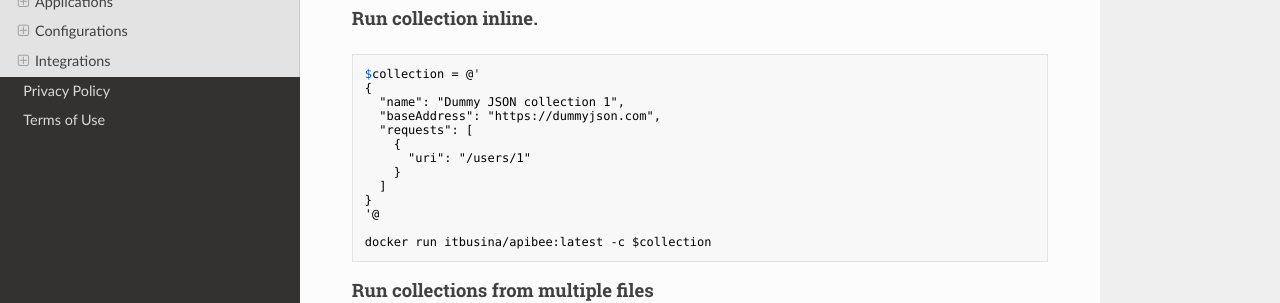
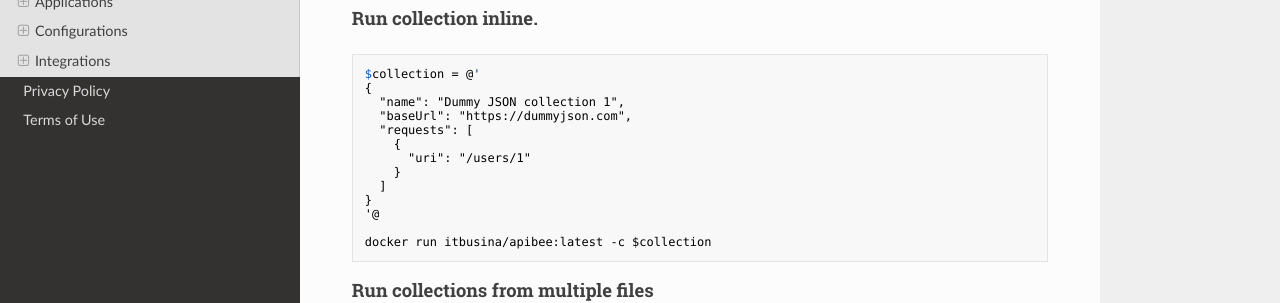
Before and after one commit to itbusina/testlemon-docs, an MkDocs documentation site: the page built from docs/docs/index.md, in a window 1280 px wide and 900 px high, scrolled down 1758 px. Shown: the part 179-482 px from the top of the window. Built offline with MkDocs 1.6.1, drawn with Linux system fonts in a browser that asks for light colours; nearby versions of some CDN libraries; some of the changed text lies outside the part shown.

Commit message:
Update index.md

````diff
--- a/docs/docs/index.md
+++ b/docs/docs/index.md
@@ -88,7 +88,7 @@ docker run itbusina/apibee:latest \
 $collection = @'
 {
   "name": "Dummy JSON collection 1",
-  "baseAddress": "https://dummyjson.com",
+  "baseUrl": "https://dummyjson.com",
   "requests": [
     {
       "uri": "/users/1"
@@ -249,7 +249,7 @@ Login to Dashboard and create a new project.
 #### Collection with base address
 ```json
 {
-    "baseAddress": "https://dummyjson.com",
+    "baseUrl": "https://dummyjson.com",
     "requests": [
       {
         "uri": "/users"
@@ -272,7 +272,7 @@ Login to Dashboard and create a new project.
 #### Collection with combination of base address and full url
 ```json
 {
-    "baseAddress": "https://dummyjson.com",
+    "baseUrl": "https://dummyjson.com",
     "requests": [
       {
         "uri": "/users"
@@ -292,7 +292,7 @@ JSON config
 ```json
 {
     "name": "Collection with dependant requests",
-    "baseAddress": "https://dummyjson.com",
+    "baseUrl": "https://dummyjson.com",
     "requests": [
       {
         "id": "auth",
@@ -313,7 +313,7 @@ JSON config
 YAML config
 ```yaml
 name: Collection with dependant requests
-baseAddress: https://dummyjson.com
+baseUrl: https://dummyjson.com
 requests:
 - id: auth
   uri: "/auth/login"
@@ -331,7 +331,7 @@ Use ```${{ context.<name> }}``` to use context in further requests.
 
 ```json
 {
-  "baseAddress": "https://dummyjson.com",
+  "baseUrl": "https://dummyjson.com",
   "requests": [
     {
       "id": "auth",
@@ -367,7 +367,7 @@ Tags are used to filter requests.
 ```json
 {
     "name": "Collection with Tags",
-    "baseAddress": "https://dummyjson.com",
+    "baseUrl": "https://dummyjson.com",
     "requests": [
       {
         "tags": [
@@ -384,7 +384,7 @@ Tags are used to filter requests.
 ```json
 {
     "name": "Collection with http method",
-    "baseAddress": "https://dummyjson.com",
+    "baseUrl": "https://dummyjson.com",
     "requests": [
       {
         "uri": "/users/1",
@@ -398,7 +398,7 @@ Tags are used to filter requests.
 ```json
 {
     "name": "Collection with http request headers",
-    "baseAddress": "https://dummyjson.com",
+    "baseUrl": "https://dummyjson.com",
     "requests": [
       {
         "uri": "/users/1",
@@ -414,7 +414,7 @@ Tags are used to filter requests.
 ```json
 {
     "name": "Collection with multiple API requests",
-    "baseAddress": "https://dummyjson.com",
+    "baseUrl": "https://dummyjson.com",
     "requests": [
       {
         "uri": "/auth/login",
@@ -436,7 +436,7 @@ Use ```${{ vars.<variable name> }}``` to put a variable in the collection.
 ```json
 {
     "name": "Collection with variables",
-    "baseAddress": "${{ vars.host }}",
+    "baseUrl": "${{ vars.host }}",
     "requests": [
       {
         "uri": "/products"
@@ -452,7 +452,7 @@ Use ```${{ secrets.<secret name> }}``` to put a secret in the collection.
 ```json
 {
     "name": "Collection with secrets",
-    "baseAddress": "https://dummyjson.com",
+    "baseUrl": "https://dummyjson.com",
     "requests": [
       {
         "uri": "/products"
@@ -484,7 +484,7 @@ Notes: make sure to specify the OpenAPI key and endpoint to use 'gpt-' function,
 ```json
 {
   "name": "Collections with functions",
-  "baseAddress": "https://dummyjson.com",
+  "baseUrl": "https://dummyjson.com",
   "requests": [
     {
       "uri": "/comments/add",
@@ -504,7 +504,7 @@ Currently you can use any OpenAI models and gemma:2b model from Ollama.
 ```json
 {
   "name": "Collections with functions",
-  "baseAddress": "https://dummyjson.com",
+  "baseUrl": "https://dummyjson.com",
   "requests": [
     {
       "uri": "/comments/add",
@@ -550,7 +550,7 @@ Use ```"<validator name>:<value>"``` format to add a response validator.
 ```json
 {
   "name": "Validate Http Status Code",
-  "baseAddress": "https://dummyjson.com",
+  "baseUrl": "https://dummyjson.com",
   "requests": [
     {
       "uri": "/auth/login",
@@ -566,7 +566,7 @@ Use ```"<validator name>:<value>"``` format to add a response validator.
 ```json
 {
   "name": "Validate Http Body (Full match)",
-  "baseAddress": "https://dummyjson.com",
+  "baseUrl": "https://dummyjson.com",
   "requests": [
     {
       "uri": "/auth/login",
@@ -582,7 +582,7 @@ Use ```"<validator name>:<value>"``` format to add a response validator.
 ```json
 {
   "name": "Validate Http Body (Contains)",
-  "baseAddress": "https://dummyjson.com",
+  "baseUrl": "https://dummyjson.com",
   "requests": [
     {
       "uri": "/auth/login",
@@ -598,7 +598,7 @@ Use ```"<validator name>:<value>"``` format to add a response validator.
 ```json
 {
   "name": "Validate Http Body (Contains)",
-  "baseAddress": "https://dummyjson.com",
+  "baseUrl": "https://dummyjson.com",
   "requests": [
     {
       "uri": "/auth/login",
@@ -614,7 +614,7 @@ Use ```"<validator name>:<value>"``` format to add a response validator.
 ```json
 {
   "name": "Validate Sentiment",
-  "baseAddress": "https://dummyjson.com",
+  "baseUrl": "https://dummyjson.com",
   "requests": [
     {
       "uri": "/comments?limit=1&select=body",
````
